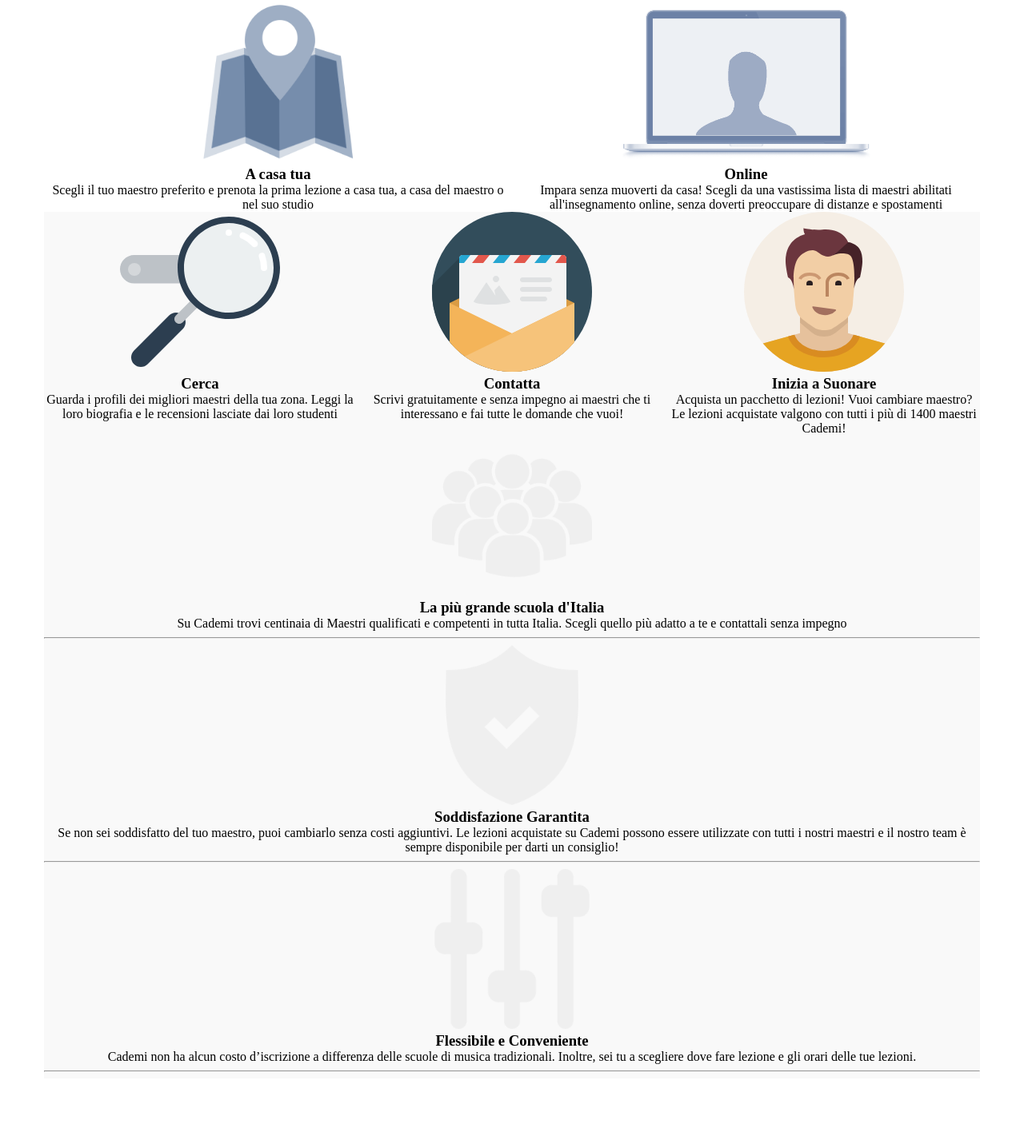
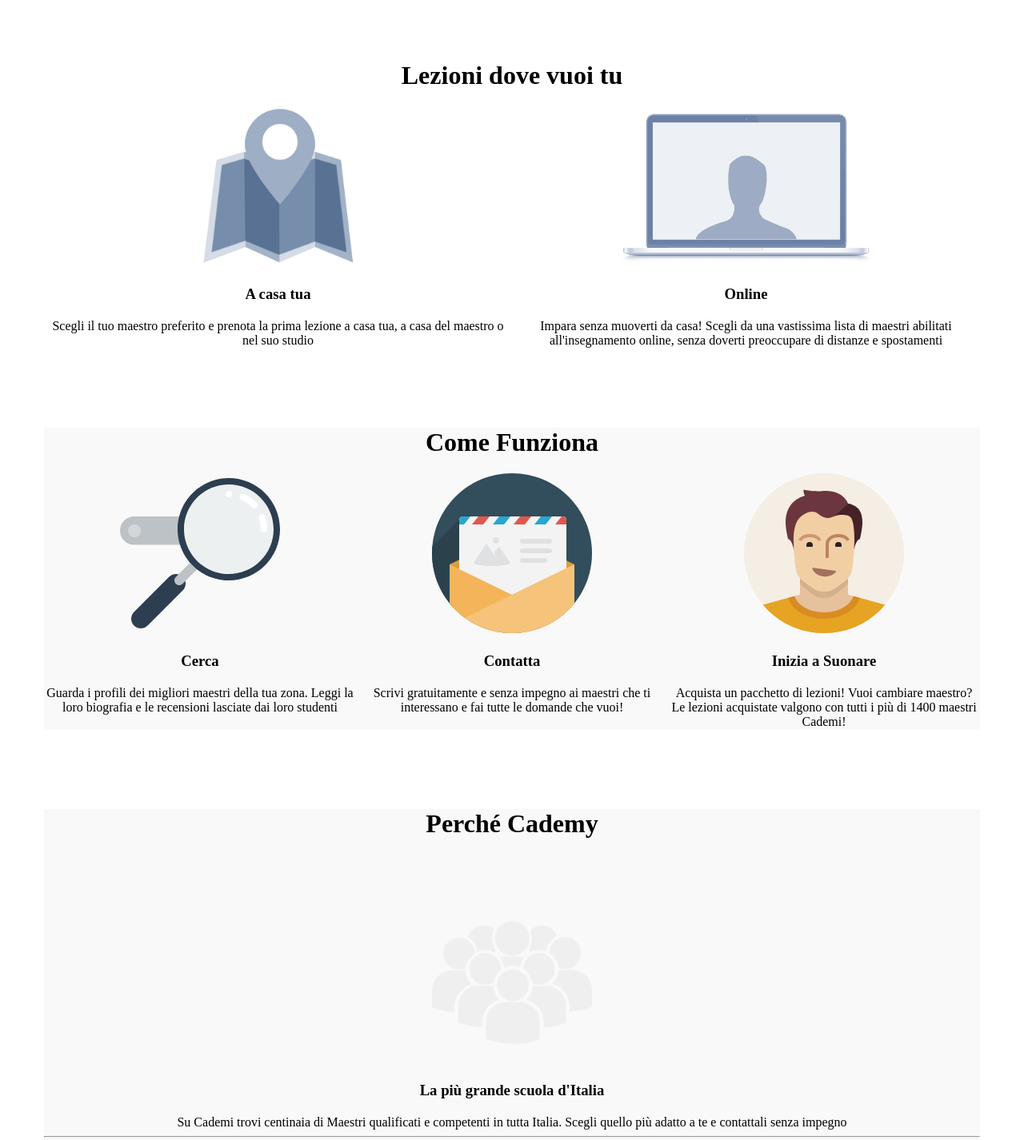
Before and after one commit to alessandro-lo-presti/html-css-resp-wannabe-12bool, a plain HTML site: page index.html in a window 1280 px wide. Shown: the part 24-1450 px from the top of the page at 80% size. Before the commit the page ends 1373 px from the top, so only its background shows below. Drawn offline with Linux system fonts and the light colour scheme.

Commit message:
add margins and h font size

```diff
--- a/css/style.css
+++ b/css/style.css
@@ -1,5 +1,21 @@
 body {
   text-align: center;
+}
+
+h2 {
+  font-size: 32px;
+}
+
+h2, h3 {
+  margin: 20px 0;
+}
+
+.mt-80 {
+  margin-top: 80px;
+}
+
+.mt-100 {
+  margin-top: 100px;
 }
 
 /* main */
@@ -7,11 +23,11 @@ main img {
   height: 200px;
 }
 
-.row:first-child {
+main .row:first-child {
   background-color: white;
 }
 
-.row {
+main .row {
   background-color: #f9f9f9;
 }
 
--- a/index.html
+++ b/index.html
@@ -14,7 +14,7 @@
 
     <main class="container">
 
-      <section class="row">
+      <section class="row mt-100">
         <h2>Lezioni dove vuoi tu</h2>
         <div class="col-lg-6 col-md-6">
           <img src="img/icon/maps.png" alt="maps">
@@ -28,7 +28,8 @@
         </div>
       </section>
 
-      <section class="row">
+      <section class="row mt-100">
+        <h2>Come Funziona</h2>
         <div class="col-lg-4 col-md-6">
           <img src="img/search.svg" alt="lente">
           <h3>Cerca</h3>
@@ -46,22 +47,23 @@
         </div>
       </section>
 
-      <section class="row">
-        <div>
+      <section class="row mt-100">
+        <h2>Perch&eacute; Cademy</h2>
+        <div class="mt-80">
           <img src="img/icon/profile.png" alt="people">
           <h3>La più grande scuola d'Italia</h3>
           <p>Su Cademi trovi centinaia di Maestri qualificati e competenti in tutta Italia. Scegli quello più adatto a te e contattali senza impegno </p>
           <hr>
         </div>
 
-        <div>
+        <div class="mt-80">
           <img src="img/icon/secure.png" alt="verify">
           <h3>Soddisfazione Garantita</h3>
           <p>Se non sei soddisfatto del tuo maestro, puoi cambiarlo senza costi aggiuntivi. Le lezioni acquistate su Cademi possono essere utilizzate con tutti i nostri maestri e il nostro team è sempre disponibile per darti un consiglio!</p>
           <hr>
         </div>
 
-        <div>
+        <div class="mt-80">
           <img src="img/icon/flex.png" alt="flexible">
           <h3>Flessibile e Conveniente</h3>
           <p> Cademi non ha alcun costo d’iscrizione a differenza delle scuole di musica tradizionali. Inoltre, sei tu a scegliere dove fare lezione e gli orari delle tue lezioni. </p>
```
